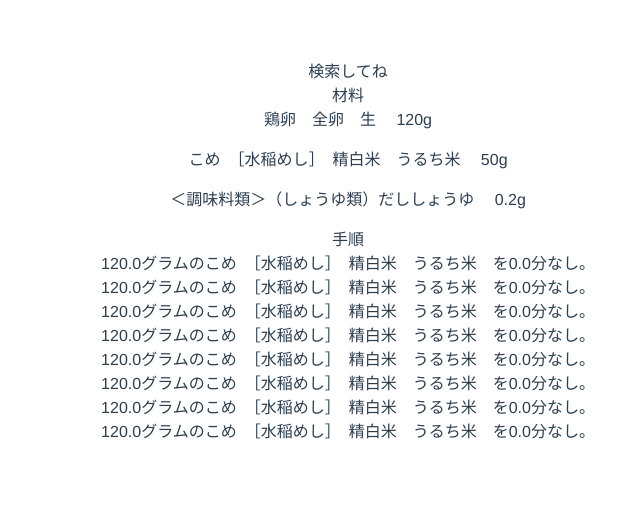
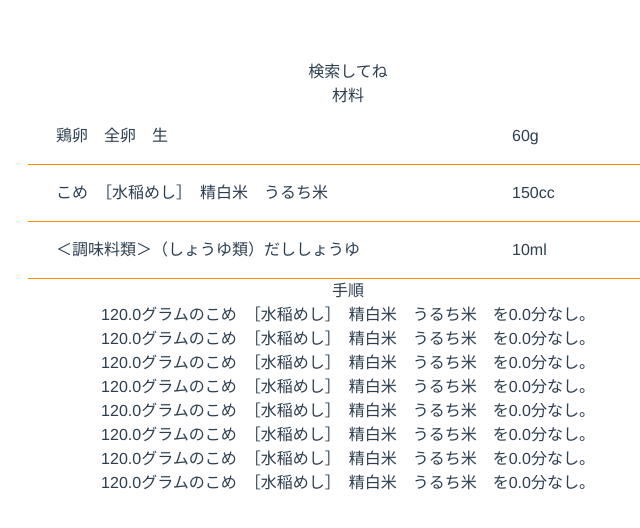
Before and after one commit to jack-app/jackHack2022_F, a Vue app: page / in a window 1280 px wide. Shown: the top 528 px of the page, without its empty margins (292-932 px from the left). Built offline with nearby package versions, Linux system fonts and the light colour scheme.

Commit message:
材料リストの作成

```diff
--- a/src/components/RecipeIngredients.vue
+++ b/src/components/RecipeIngredients.vue
@@ -1,9 +1,15 @@
 <template>
-  <div>
-    <p v-for="ingredient in ingredients" :key="ingredient.key">
-      {{ ingredient.item }}
-      {{ ingredient.volume }}g
-    </p>
+  <div class="container">
+    <div
+      class="row p-3"
+      v-for="ingredient in ingredients"
+      :key="ingredient.key"
+    >
+      <p class="col-9 m-0">{{ ingredient.item }}</p>
+      <p class="col-3 m-0">
+        {{ ingredient.servingVolume }}{{ ingredient.servingUnit }}
+      </p>
+    </div>
   </div>
 </template>
 
@@ -12,18 +18,24 @@ export default {
   data: () => ({
     ingredients: [
       {
-        item: "\u9d8f\u5375\u3000\u5168\u5375\u3000\u751f\u3000",
-        volume: 120.0,
+        item: '\u9d8f\u5375\u3000\u5168\u5375\u3000\u751f\u3000',
+        servingVolume: 60,
+        servingSize: '',
+        servingUnit: 'g',
         key: 0,
       },
       {
-        item: "\u3053\u3081\u3000\uff3b\u6c34\u7a32\u3081\u3057\uff3d\u3000\u7cbe\u767d\u7c73\u3000\u3046\u308b\u3061\u7c73\u3000",
-        volume: 50.0,
+        item: '\u3053\u3081\u3000\uff3b\u6c34\u7a32\u3081\u3057\uff3d\u3000\u7cbe\u767d\u7c73\u3000\u3046\u308b\u3061\u7c73\u3000',
+        servingVolume: 150,
+        servingSize: '',
+        servingUnit: 'cc',
         key: 1,
       },
       {
-        item: "\uff1c\u8abf\u5473\u6599\u985e\uff1e\uff08\u3057\u3087\u3046\u3086\u985e\uff09\u3060\u3057\u3057\u3087\u3046\u3086\u3000",
-        volume: 0.2,
+        item: '\uff1c\u8abf\u5473\u6599\u985e\uff1e\uff08\u3057\u3087\u3046\u3086\u985e\uff09\u3060\u3057\u3057\u3087\u3046\u3086\u3000',
+        servingVolume: 10,
+        servingSize: '',
+        servingUnit: 'ml',
         key: 2,
       },
     ],
@@ -32,4 +44,13 @@ export default {
 </script>
 
 <!-- Add "scoped" attribute to limit CSS to this component only -->
-<style scoped></style>
+<style scoped>
+.container {
+  width: 50%;
+  text-align: center;
+}
+.row {
+  text-align: left;
+  border-bottom: 1px solid #ff8a00;
+}
+</style>
```
Also changed, not shown: 1 other file (tests, documents, lock files or other folders).
